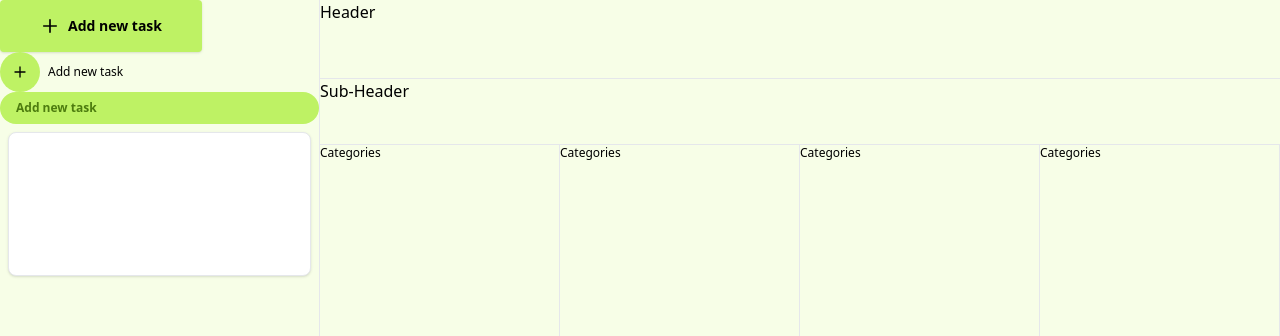
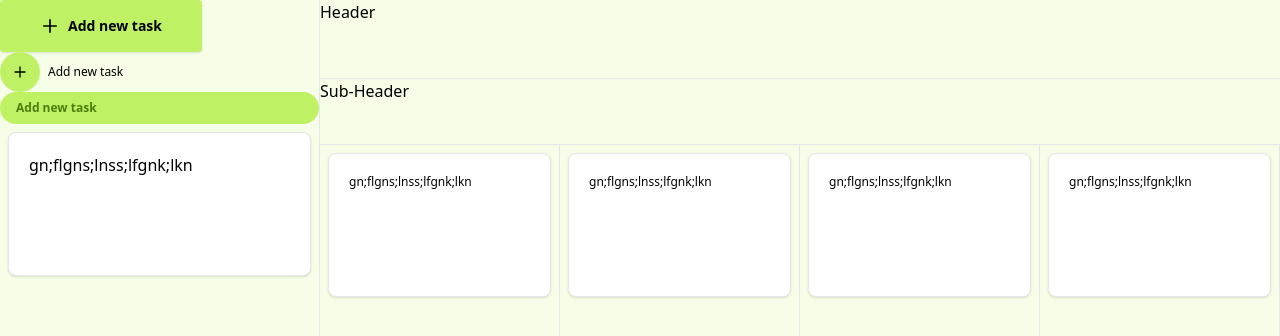
Before and after one commit to koomabenjamin/taskmanager, a Vue app: page / in a window 1280 px wide. Shown: the top 336 px of the page. Built offline with nearby package versions, Linux system fonts and the light colour scheme.

Commit message:
Add drag action

```diff
--- a/src/components/shared/Card.vue
+++ b/src/components/shared/Card.vue
@@ -1,6 +1,6 @@
 <template>
   <div class="m-2 p-5 bg-white rounded-lg h-36 border shadow">
-
+    gn;flgns;lnss;lfgnk;lkn
   </div>
 </template>
 
--- a/src/views/MainView.vue
+++ b/src/views/MainView.vue
@@ -11,7 +11,7 @@
       <div class="w-full h-20 border-b">Sub-Header</div>
       <div class="w-full h-full flex overflow-auto">
         <div class="w-1/4 border-r flex-shrink-0 text-xs" v-for="column in [1,2,3,4,5]" :key="column">
-          Categories
+            <Card draggable="true" @dragstart="hide(`card-${column}`)" :id="`card-${column}`"/>
         </div>
       </div>
     </div>
@@ -23,6 +23,10 @@ import Button from '../components/shared/Button.vue'
 import Fab from '../components/shared/Fab.vue'
 import Tag from '../components/shared/Tag.vue'
 import Card from '../components/shared/Card.vue'
+
+const hide = (id) => {
+  document.getElementById(id).style.visibility = 'hidden';
+}
 </script>
 
 <style>
```
